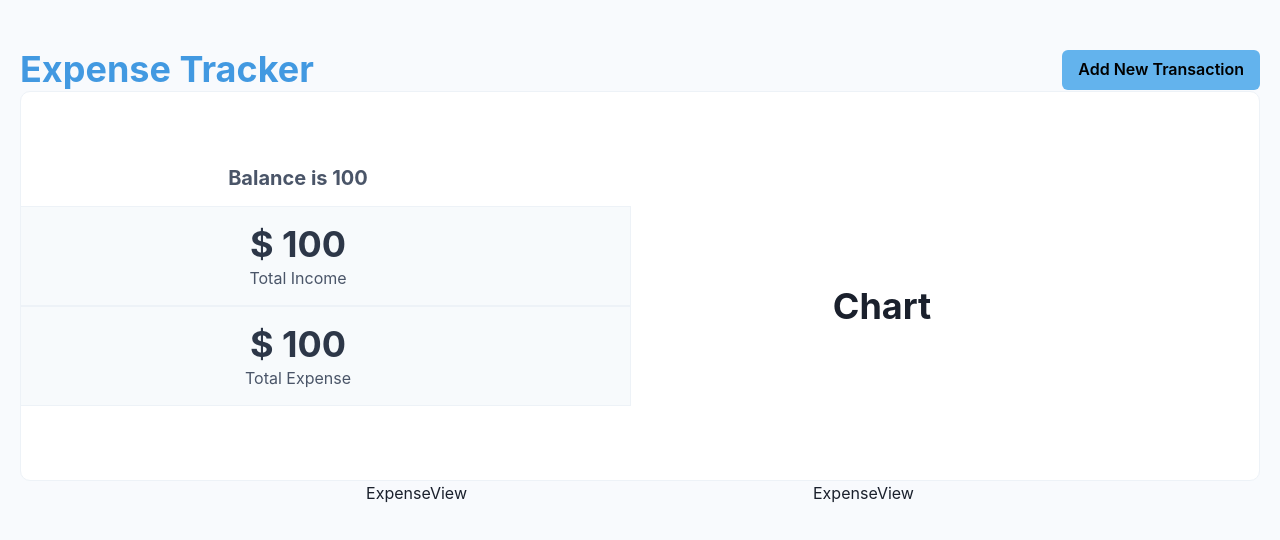
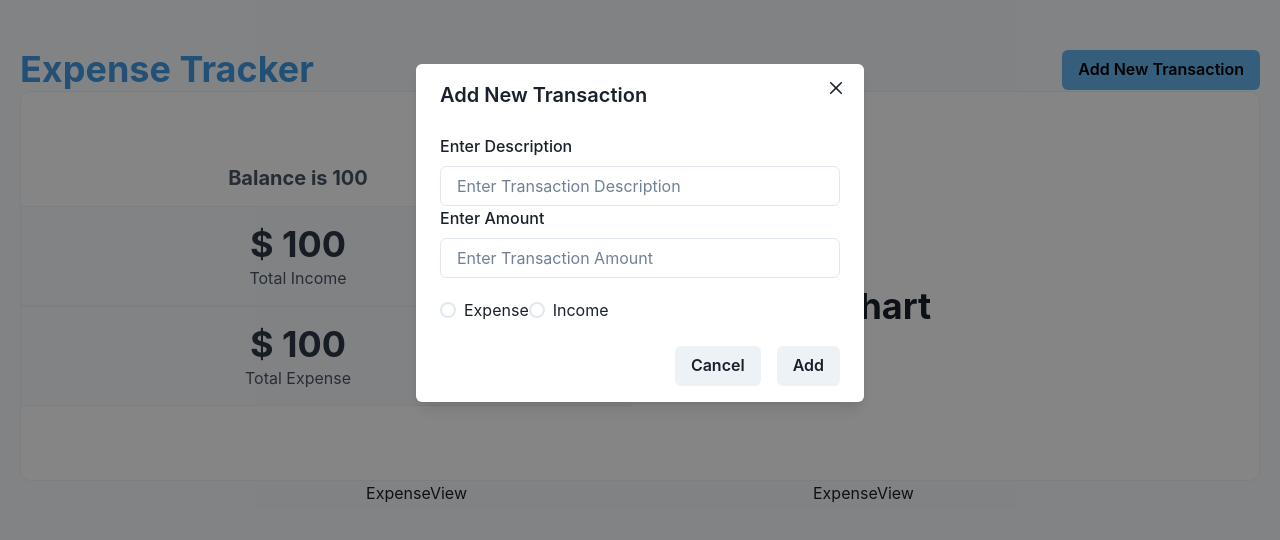
Before and after one commit to Valerian-Touzard/expense-tracker, a React (Create React App) app: page / in a window 1280 px wide. Both pictures are taken after a click on the button "Add New Transaction". Shown: the top 540 px of the page. Built offline with nearby package versions, Linux system fonts and the light colour scheme.

Commit message:
feat: Ajout d'une modal pour ajouter une dépense ou un apport

```diff
--- /dev/null
+++ b/src/components/add-transction/index.tsx
@@ -0,0 +1,63 @@
+import {
+    Button,
+  FormControl,
+  FormLabel,
+  Input,
+  Modal,
+  ModalBody,
+  ModalCloseButton,
+  ModalContent,
+  ModalFooter,
+  ModalHeader,
+  ModalOverlay,
+  Radio,
+  RadioGroup,
+} from "@chakra-ui/react";
+import React from "react";
+
+type Props = {
+    isOpen: boolean;
+    onClose: () => void;
+}
+
+const TransactionForm = ({isOpen, onClose}: Props) => {
+  return (
+    <Modal isOpen={isOpen} onClose={onClose}>
+      <form>
+        <ModalOverlay />
+        <ModalContent>
+          <ModalHeader>Add New Transaction</ModalHeader>
+          <ModalCloseButton />
+          <ModalBody>
+            <FormControl>
+              <FormLabel>Enter Description</FormLabel>
+              <Input
+                placeholder="Enter Transaction Description"
+                name="description"
+                type="text"
+              />
+            </FormControl>
+            <FormControl>
+              <FormLabel>Enter Amount</FormLabel>
+              <Input
+                placeholder="Enter Transaction Amount"
+                name="amount"
+                type="number"
+              />
+            </FormControl>
+            <RadioGroup mt="5">
+              <Radio value="income" colorScheme="red" name="type">Expense</Radio>
+              <Radio value="expense" colorScheme="blue" name="type">Income</Radio>
+            </RadioGroup>
+          </ModalBody>
+          <ModalFooter>
+            <Button mr={"4"} onClick={onClose}>Cancel</Button>
+            <Button>Add</Button>
+          </ModalFooter>
+        </ModalContent>
+      </form>
+    </Modal>
+  );
+};
+
+export default TransactionForm;
--- a/src/components/main/index.tsx
+++ b/src/components/main/index.tsx
@@ -1,9 +1,11 @@
-import { Button, Flex, Heading } from "@chakra-ui/react";
+import { Button, Flex, Heading, useDisclosure } from "@chakra-ui/react";
 import React from "react";
 import Summary from "../summary";
 import ExpenseView from "../expense-view";
 
 const Main = () => {
+  const { isOpen, onOpen, onClose } = useDisclosure();
+
   return (
     <Flex textAlign={"center"} flexDirection={"column"} pr={"5"} pl={"5"}>
       <Flex alignItems={"center"} justifyContent={"space-between"} mt={"12"}>
@@ -14,12 +16,12 @@
           Expense Tracker
         </Heading>
         <Flex alignItems={"center"}>
-          <Button bg={"blue.300"} color={"black"} ml={"4"}>
+          <Button onClick={onOpen} bg={"blue.300"} color={"black"} ml={"4"}>
             Add New Transaction
           </Button>
         </Flex>
       </Flex>
-      <Summary />
+      <Summary isOpen={isOpen} onClose={onClose} />
       <Flex
         w="full"
         alignItems={"flex-start"}
--- a/src/components/summary/index.tsx
+++ b/src/components/summary/index.tsx
@@ -1,7 +1,13 @@
 import { Box, Flex, Heading, Text } from "@chakra-ui/react";
 import React from "react";
+import TransactionForm from "../add-transction";
 
-const Summary = () => {
+type Props ={
+  onClose: () => void;
+  isOpen: boolean;
+}
+
+const Summary = ({onClose, isOpen}: Props) => {
   return (
     <Box
       p="6"
@@ -53,6 +59,7 @@
             <Heading>Chart</Heading>
         </Box>
       </Flex>
+      <TransactionForm onClose={onClose} isOpen={isOpen}/>
     </Box>
   );
 };
```
